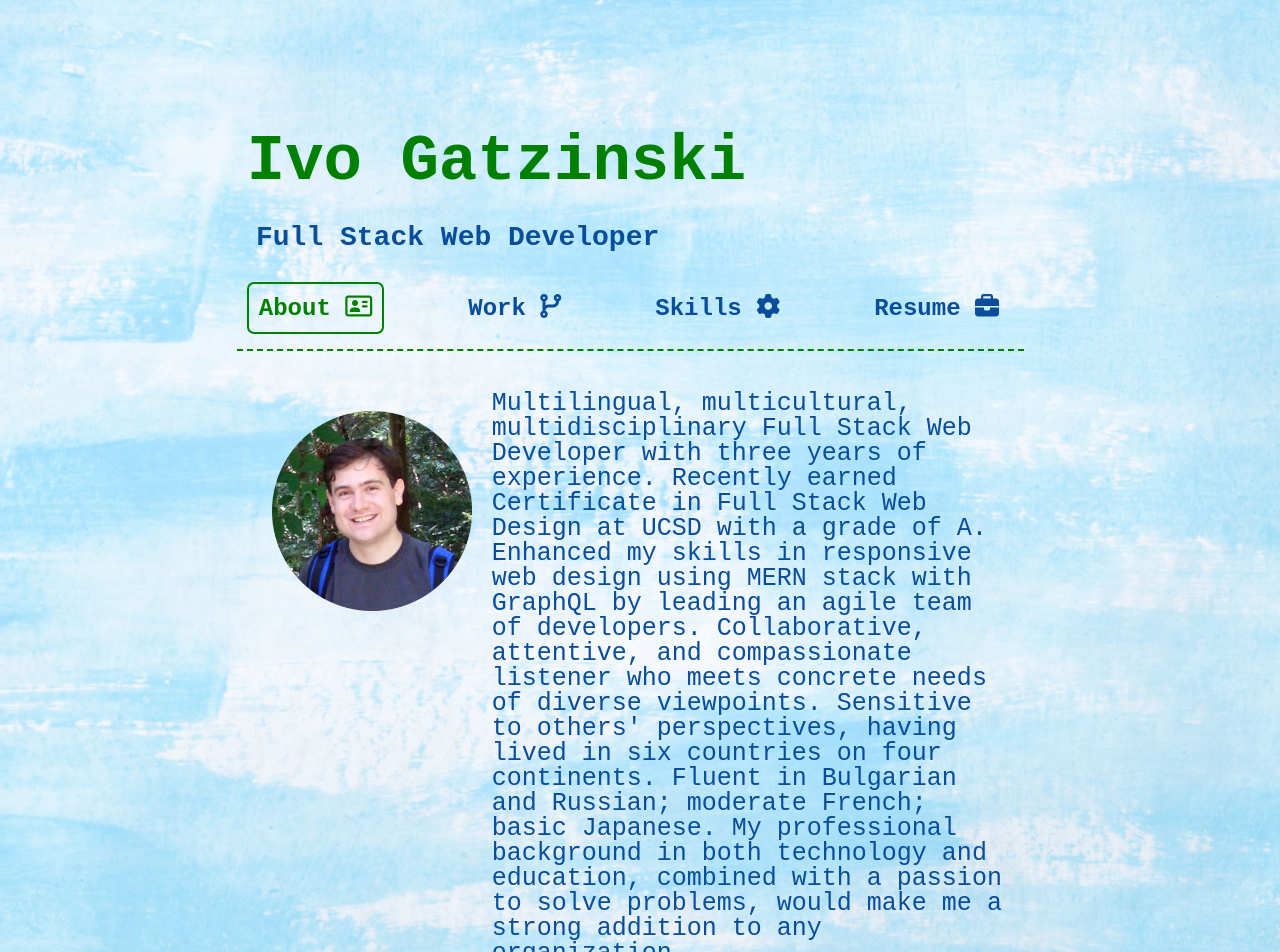
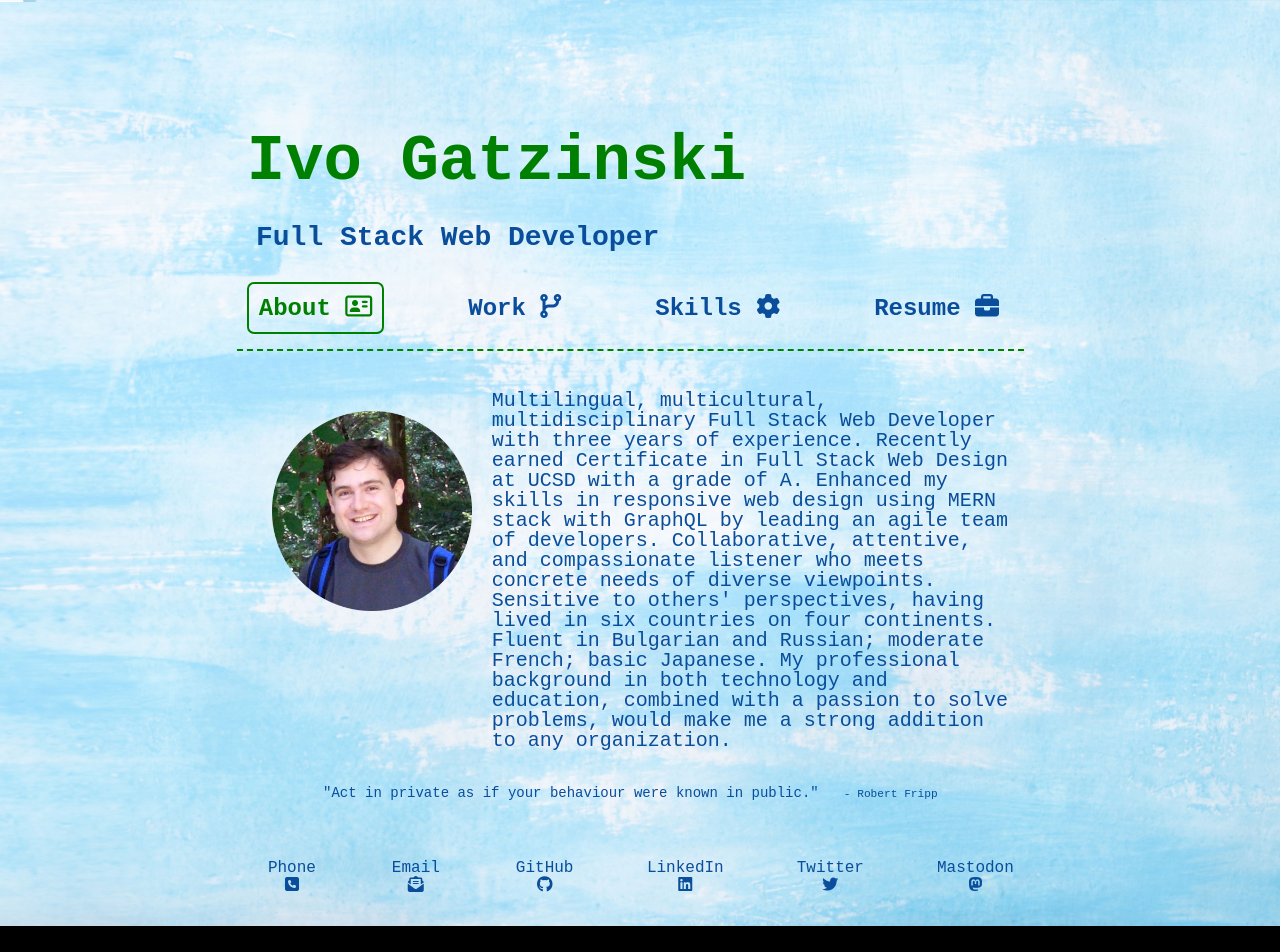
Before and after one commit to Ivo-Gatzinski/portfolio, a React (Create React App) app: page / in a window 1280 px wide. Shown: the top 952 px of the page. After the commit the page ends 926 px from the top, so only its background shows below. Built offline with nearby package versions, Linux system fonts and the light colour scheme; a web font is replaced by a local one.

Commit message:
fix font size

```diff
--- a/src/components/style.css
+++ b/src/components/style.css
@@ -375,7 +375,7 @@ label {
   }
 
   .bio {
-    font-size: 100%;
+    font-size: 1rem;
   }
 
   form {
@@ -523,7 +523,7 @@ label {
   }
 
   ul li {
-    font-size: 100%;
+    font-size: 1rem;
     list-style: none;
     list-style-position: inside;
   }
@@ -559,7 +559,7 @@ label {
     display: flex;
     flex-wrap: wrap;
     text-align: center;
-    font-size: 125%;
+    font-size: 1rem;
   }
 
   .samples {
@@ -590,7 +590,7 @@ label {
   }
 
   .bio {
-    font-size: 125%;
+    font-size: 1rem;
   }
 
   #resume {
@@ -609,7 +609,7 @@ label {
 
   .info-item {
     padding: 20px;
-    font-size: 125%;
+    font-size: 1rem;
   }
   .samples {
     display: flex;
@@ -664,7 +664,7 @@ label {
   }
 
   ul li {
-    font-size: 100%;
+    font-size: 1rem;
     list-style: none;
     transform: scale(1.5, 1.5);
     padding-top: 20px;
```
